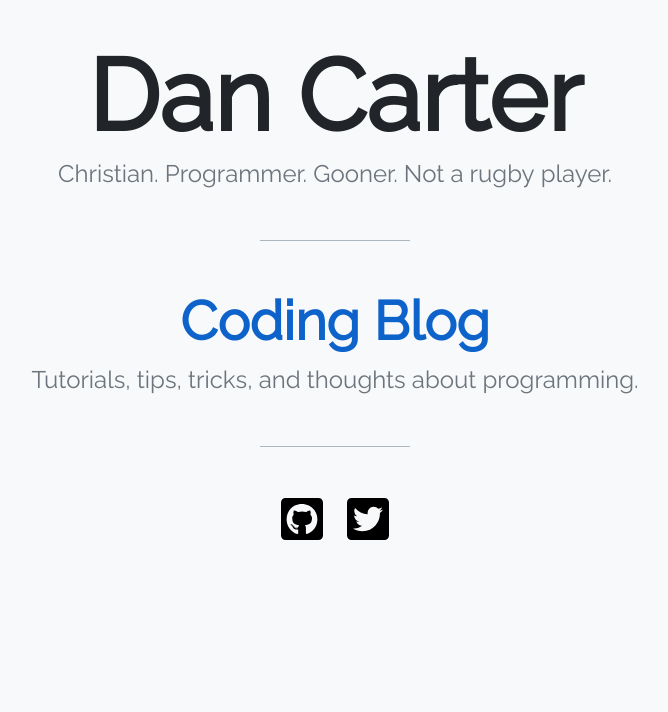
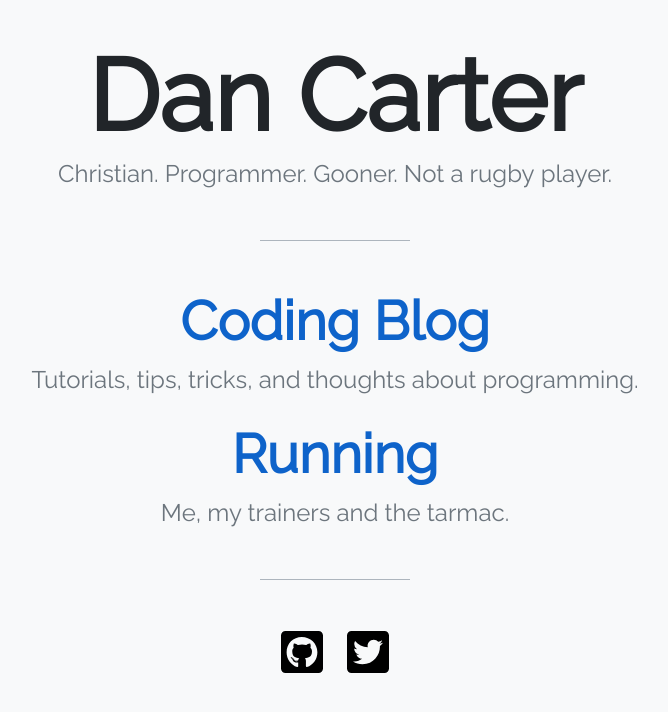
Before and after one commit to djcarter85/carterdan.net, a Jekyll site: the page built from index.html, in a window 1280 px wide. Shown: the top 712 px of the page, without its empty margins (305-973 px from the left). Built offline with Jekyll 4.4.1, drawn with Linux system fonts in a browser that asks for light colours; nearby versions of some CDN libraries.

Commit message:
Add running to projects list

```diff
--- a/_data/projects.yml
+++ b/_data/projects.yml
@@ -1,3 +1,6 @@
 - title: Coding Blog
   link: https://codingblog.carterdan.net
   description: Tutorials, tips, tricks, and thoughts about programming.
+- title: Running
+  link: https://running.carterdan.net
+  description: Me, my trainers and the tarmac.
```
